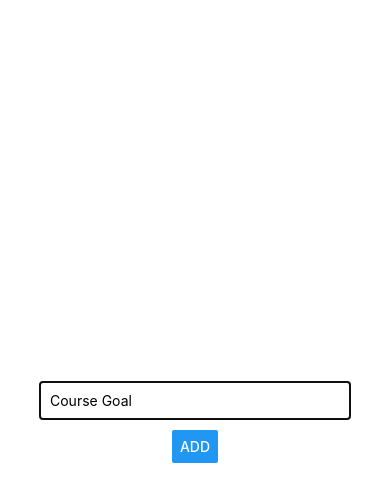
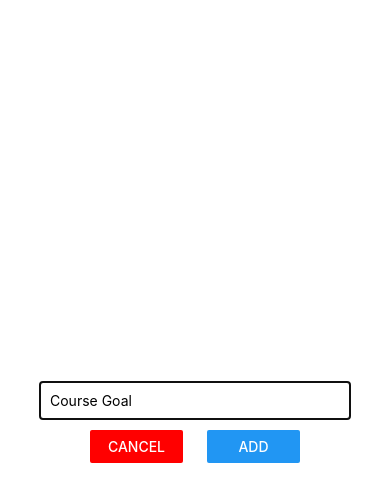
Before and after one commit to krdowns/rn-complete-guide, a React Native app: screen / in a window 390 px wide. Both pictures are taken after a click on the button "ADD NEW GOAL". Shown: the top 502 px of the page. Built offline with nearby package versions, Linux system fonts and the light colour scheme.

Commit message:
added cancel buttonto text input

```diff
--- a/App.js
+++ b/App.js
@@ -27,10 +27,14 @@
     });
   };
 
+  const cancelGoalAdditionHandler = () => {
+    setIsAddMode(false);
+  }
+
   return (
     <View style={styles.screen}>
     <Button title="Add New Goal" onPress={() => setIsAddMode(true)}/>
-      <GoalInput visible={isAddMode} onAddGoal={addGoalHandler} />
+      <GoalInput visible={isAddMode} onAddGoal={addGoalHandler} onCancel={cancelGoalAdditionHandler} />
       <FlatList
         keyExtractor={(item, index) => item.key}
         data={courseGoals}
--- a/components/GoalInput.js
+++ b/components/GoalInput.js
@@ -8,6 +8,11 @@
     setEnteredGoal(enteredText);
   };
 
+  const addGoalHandler = () => {
+     props.onAddGoal(enteredGoal);
+     setEnteredGoal('');
+  }
+
   return (
     <Modal visible={props.visible} animationType="slide">
       <View style={styles.inputContainer}>
@@ -17,7 +22,14 @@
           onChangeText={goalInputHandler}
           value={enteredGoal}
         />
-        <Button title="ADD" onPress={props.onAddGoal.bind(this, enteredGoal)} />
+        <View style={styles.buttonContainer}>
+          <View style={styles.button}>
+            <Button title="CANCEL" color="red" onPress={props.onCancel}/>
+          </View>
+          <View style={styles.button}>
+            <Button title="ADD" onPress={addGoalHandler} />
+          </View>
+        </View>
       </View>
     </Modal>
   );
@@ -36,7 +48,18 @@
     borderWidth: 1,
     padding: 10,
     marginBottom: 10
+  },
+
+  buttonContainer: {
+    flexDirection: "row",
+    justifyContent: "space-around",
+    width: "60%",
+  },
+
+  button: {
+    width: "40%"
   }
+
 });
 
 export default GoalInput;
```
